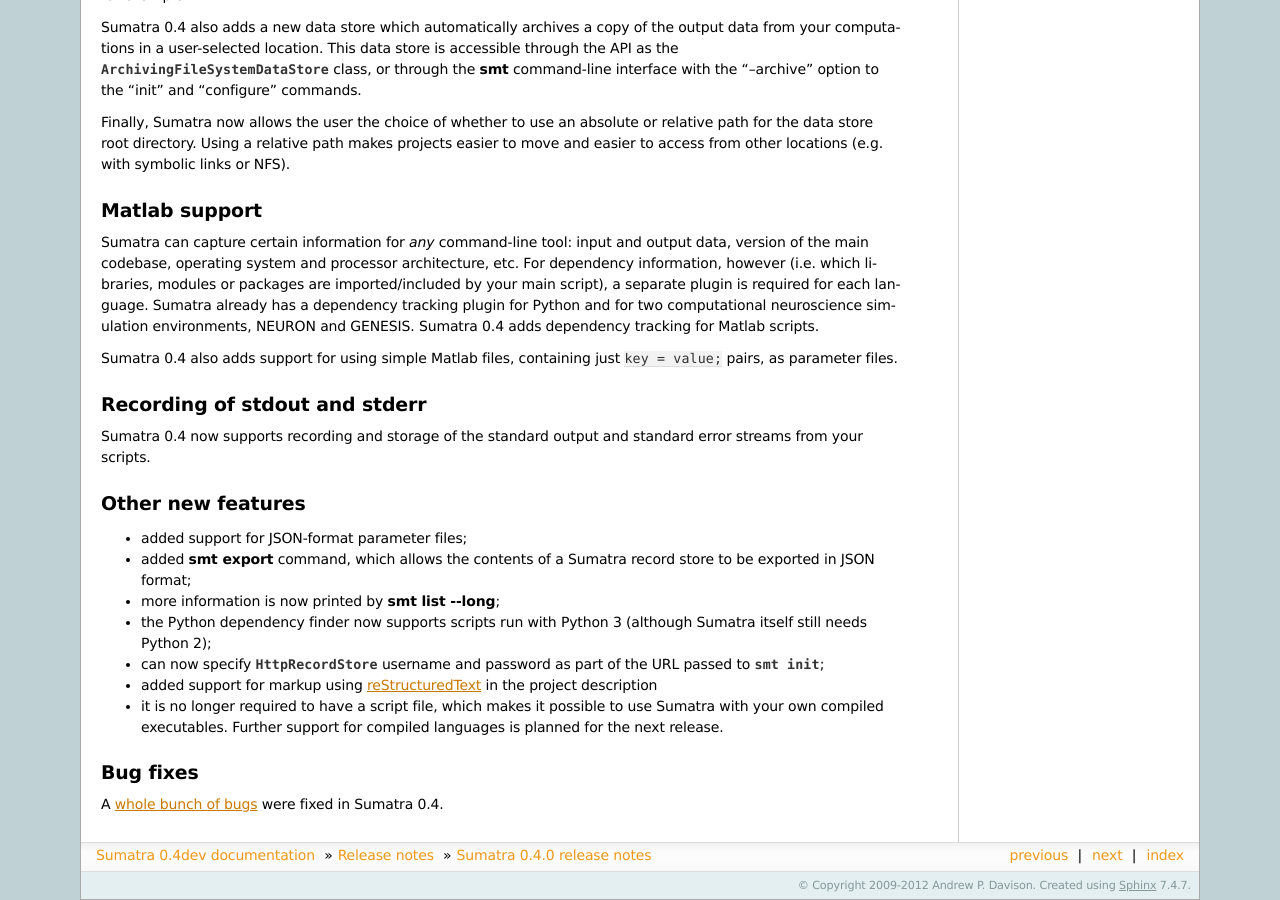
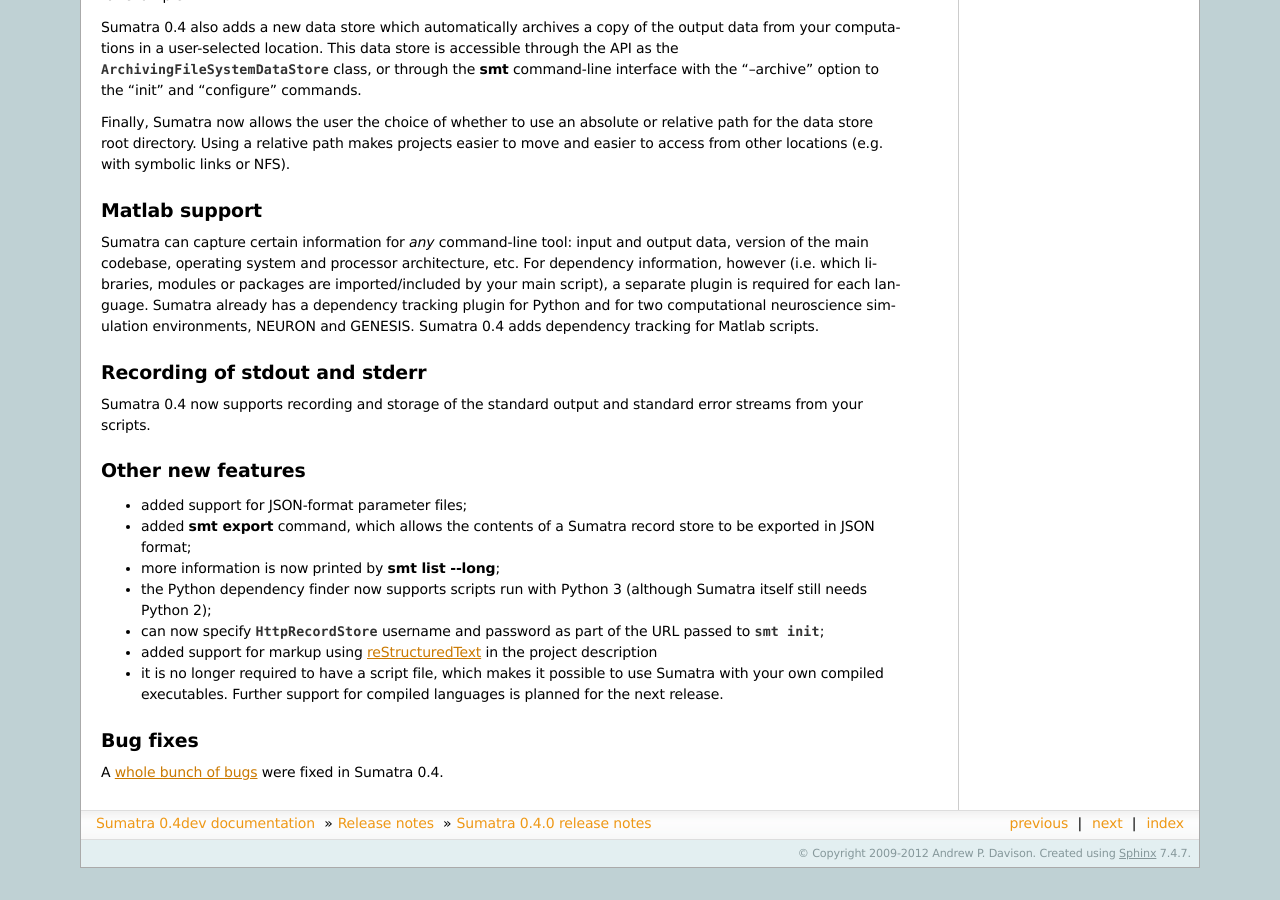
Before and after one commit to open-research/sumatra, a Sphinx documentation site: the page built from doc/releases/0.4.0.txt, in a window 1280 px wide and 900 px high, scrolled down 905 px. Built offline with Sphinx 7.4.7, drawn with Linux system fonts in a browser that asks for light colours; pages that are not in the unit, such as notebooks, are missing from menus; after the commit the page ends 1773 px from its top, so only the background shows below that.

Commit message:
Small documentation edit

```diff
--- a/doc/releases/0.4.0.txt
+++ b/doc/releases/0.4.0.txt
@@ -82,9 +82,6 @@
 plugin for Python and for two computational neuroscience simulation environments,
 NEURON and GENESIS. Sumatra 0.4 adds dependency tracking for Matlab scripts.
 
-Sumatra 0.4 also adds support for using simple Matlab files, containing just
-``key = value;`` pairs, as parameter files.
-
 
 Recording of stdout and stderr
 ------------------------------
```
